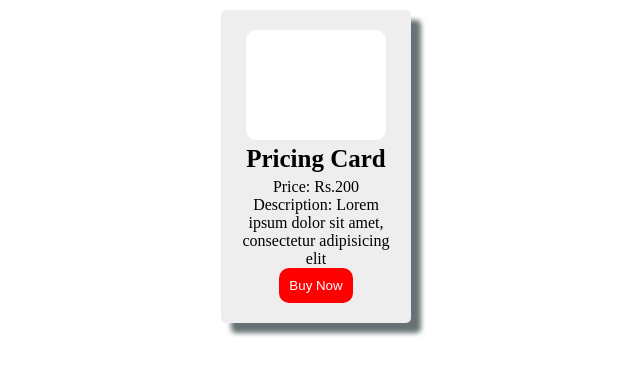
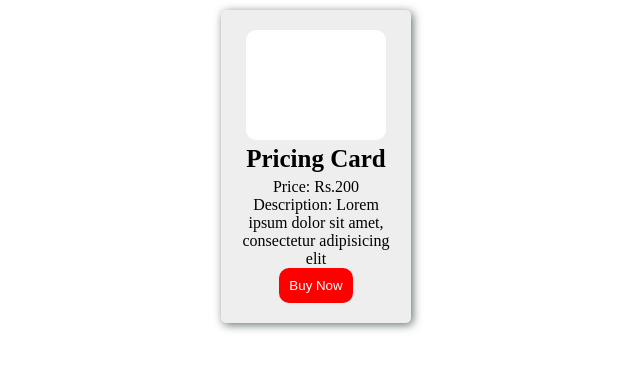
Before and after one commit to acciojob/pricing-card-UArukonda, a website: page main.html in a window 1280 px wide. Shown: the whole page, without its empty margins (324-964 px from the left). Drawn offline with Linux system fonts and the light colour scheme.

Commit message:
created a submission

```diff
--- a/styles.css
+++ b/styles.css
@@ -9,7 +9,7 @@
   padding: 20px;
   background-color: #eee;
   border-radius: 5px;
-  box-shadow: 10px 10px 5px rgb(103, 114, 116);
+  box-shadow: 2px 2px 10px rgb(103, 114, 116);
   display: flex;
   flex-direction: column;
   align-items: center;
```
